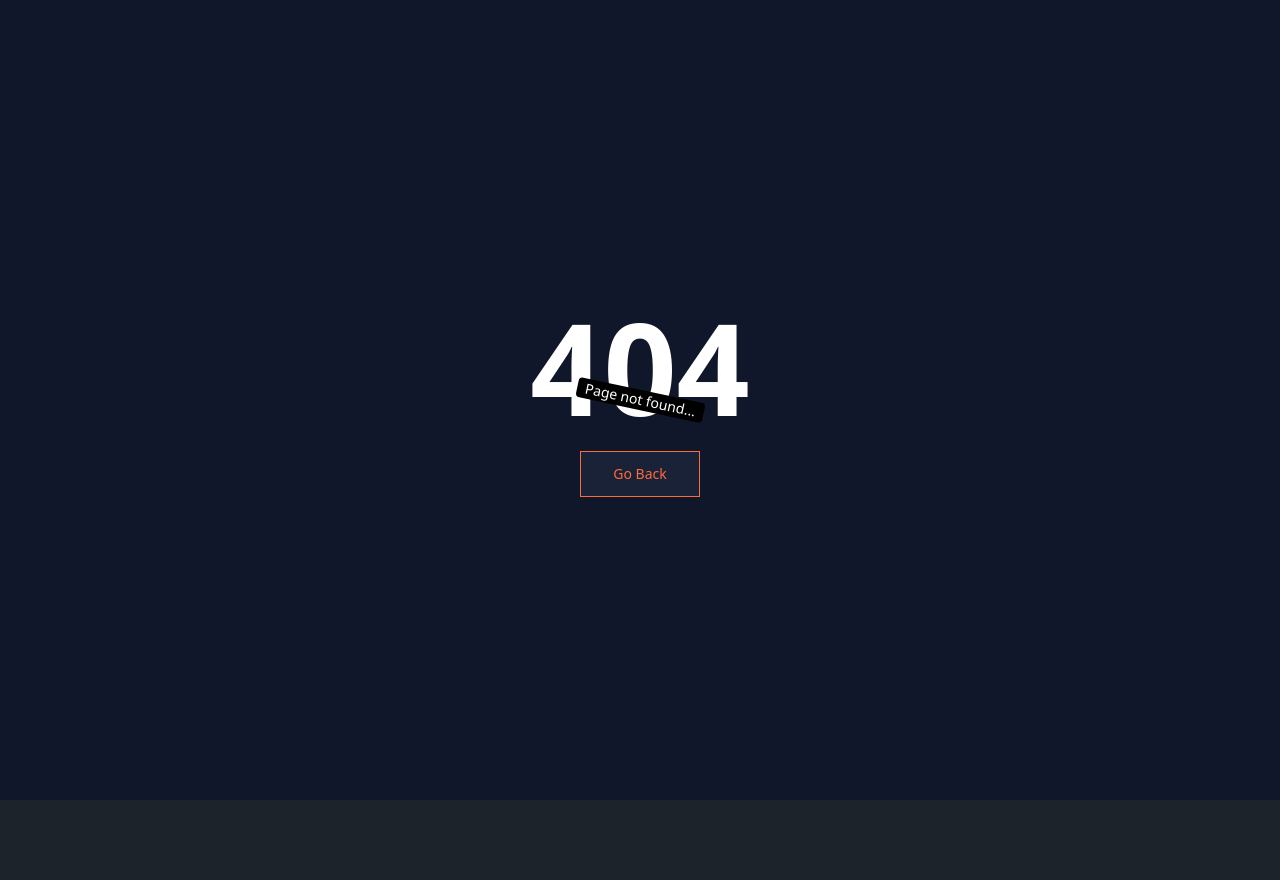
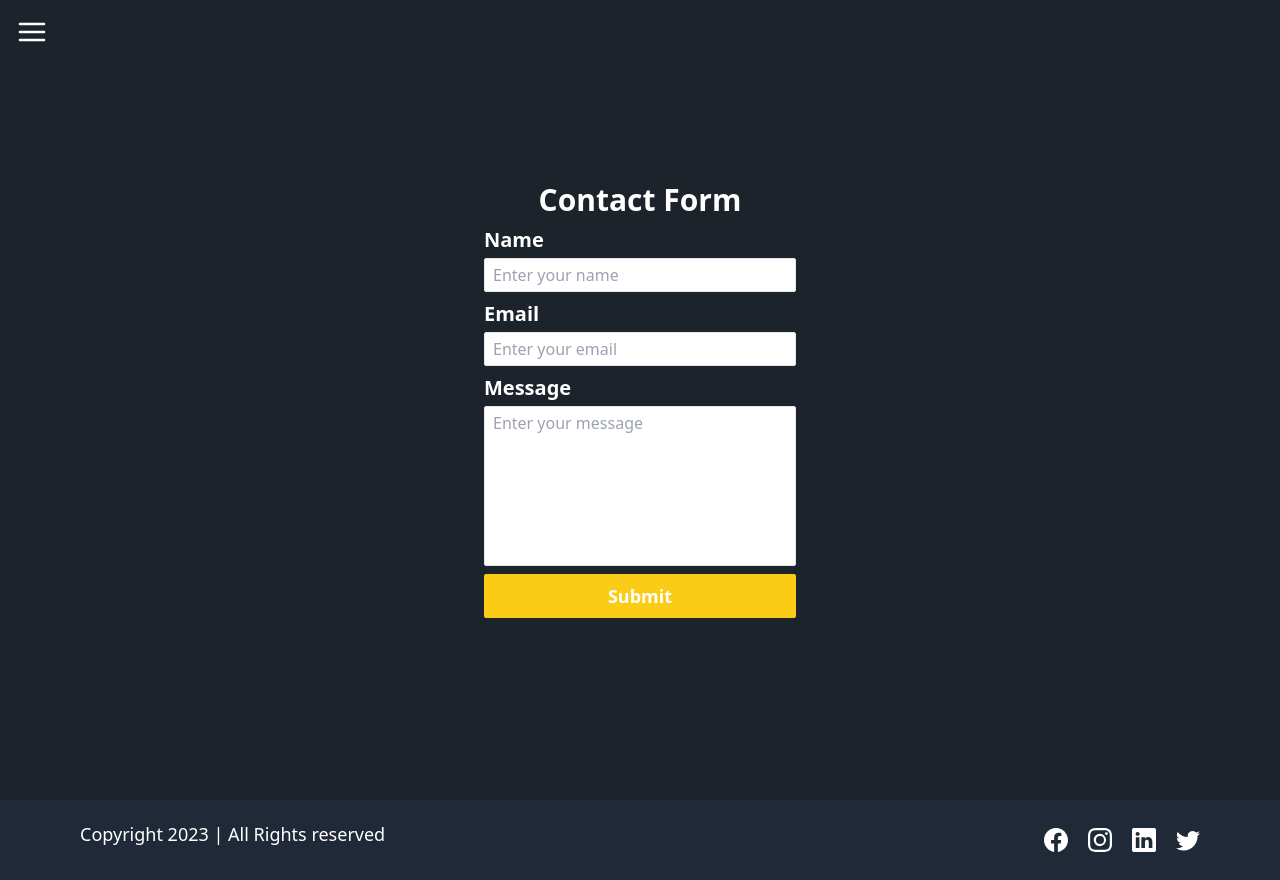
Before and after one commit to AnshuShree2004/LMS-frontend, a React (Vite) app: page /contact in a window 1280 px wide. Before the commit this address had no page. Before the commit the page ends 800 px from the top, so only its background shows below. Built offline with nearby package versions, Linux system fonts and the light colour scheme.

Commit message:
added contact page

```diff
--- a/src/App.jsx
+++ b/src/App.jsx
@@ -4,6 +4,7 @@
 import { Route, Routes } from 'react-router-dom'
 
 import Aboutus from './pages/Aboutus'
+import Contact from './pages/Contact'
 import Home from './pages/Home'
 import NotFound from './pages/NotFound'
 import Signin from './pages/Signin'
@@ -20,6 +21,7 @@
       <Route path='/about' element={<Aboutus />}/>
       <Route path='/signup' element={<Signup />}/>
       <Route path='/signin' element={<Signin />}/>
+      <Route path='/contact' element={<Contact />}/>
       <Route path='*' element={<NotFound />}/>
     </Routes>
 
--- /dev/null
+++ b/src/pages/Contact.jsx
@@ -0,0 +1,110 @@
+import { useState } from "react";
+import toast from "react-hot-toast";
+
+import axiosInstance from "../config/axiosInstance";
+import { isEmail } from "../helper/regexMatcher";
+import HomeLayout from "../layouts/HomeLayout";
+
+function Contact() {
+
+    const [userInput, setUserInput] = useState({
+        name: "",
+        email: "",
+        message: ""
+    })
+
+    function handleInputChange(e) {
+        const {name, value} = e.target;
+        setUserInput({
+            ...userInput,
+            [name]: value
+        })
+    }
+
+    async function onFormSubmit(e)  {
+        e.preventDefault();
+        if(!userInput.email || !userInput.name || !userInput.message) {
+            toast.error("All fields are mandatory");
+            return;
+        }
+        if(!isEmail(userInput.email)) {
+            toast.error("Invalid email provided");
+            return;
+        }
+        try {
+            const response = axiosInstance.post("/contact", userInput);
+            toast.promise(response, {
+                loading: "Submitting your query",
+                success: "Form submitted successfully",
+                error: "Failed to submit the form"
+            });
+            const responseData = await response;
+            console.log(responseData);
+            if(responseData?.data) {
+                setUserInput({
+                    email: "",
+                    name: "",
+                    message: ""
+                })
+            }
+        } catch(error) {
+            toast.error("operation failed....");
+        }
+    }
+    return (
+        <HomeLayout>
+            <div className="flex items-center justify-center h-[100vh]">
+                <form onSubmit={onFormSubmit} noValidate className="flex flex-col items-center justify-center gap-2 p-5 w-[22rem] rounded-md text-white ">
+                    <h1 className="text-3xl font-semibold">Contact Form</h1>
+                    <div className="flex flex-col gap-1 w-full">
+                        <label htmlFor="name" className="text-xl font-semibold">
+                            Name
+                        </label>
+                        <input
+                            id="name"
+                            className="bg-white border px-2 py-1 rounded-sm text-black"
+                            type="text"
+                            placeholder="Enter your name"
+                            name="name"
+                            onChange={handleInputChange}
+                            value={userInput.name}
+                        />
+                    </div>
+                    <div className="flex flex-col gap-1 w-full">
+                        <label htmlFor="email" className="text-xl font-semibold">
+                            Email
+                        </label>
+                        <input
+                            id="email"
+                            className="bg-white border px-2 py-1 rounded-sm text-black"
+                            type="email"
+                            placeholder="Enter your email"
+                            name="email"
+                            onChange={handleInputChange}
+                            value={userInput.email}
+                        />
+                    </div>
+                    <div className="flex flex-col gap-1 w-full">
+                        <label htmlFor="message" className="text-xl font-semibold">
+                            Message
+                        </label>
+                        <textarea
+                            id="message"
+                            className="bg-white border px-2 py-1 rounded-sm resize-none h-40 text-black"
+                            type="text"
+                            placeholder="Enter your message"
+                            name="message"
+                            onChange={handleInputChange}
+                            value={userInput.message}
+                        />
+                    </div>
+                    <button type="submit" className="w-full bg-yellow-400 hover:bg-yellow-500 transition-all ease-in-out duration-300 rounded-sm py-2 font-semibold text-lg cursor-pointer">
+                        Submit
+                    </button>
+                </form>
+            </div>
+        </HomeLayout>
+    )
+}
+
+export default Contact;
--- a/src/pages/Signin.jsx
+++ b/src/pages/Signin.jsx
@@ -5,107 +5,86 @@
 
 import { isEmail } from "../helper/regexMatcher";
 import HomeLayout from "../layouts/HomeLayout";
-import {  login } from "../redux/slices/authSlice";
+import { login } from "../redux/slices/authSlice";
 
 function Signin() {
+
     const navigate = useNavigate();
     const dispatch = useDispatch();
 
     const [signinDetails, setSigninDetails] = useState({
-    email: "",
-    password: "",
+        email: '',
+        password: '',
     });
 
+
     function handleUserInput(e) {
-    const { name, value } = e.target;
-
+        const {name, value} = e.target;
         setSigninDetails({
             ...signinDetails,
-      [name]: value,
-    });
+            [name]: value
+        })
+
     }
 
     async function onFormSubmit(e) {
         e.preventDefault();
         console.log(signinDetails);
-
-    if (!signinDetails.email || !signinDetails.password) {
+        if(!signinDetails.email || !signinDetails.password ) {
             toast.error("Please fill all the details");
             return;
         }
-
-    if (!isEmail(signinDetails.email)) {
+        if(!isEmail(signinDetails.email)) {
             toast.error("Invalid email provided");
             return;
         }
 
-
         const response = await dispatch(login(signinDetails));
         console.log(response);
-
-    if (response?.payload?.data) {
+        if(response?.data) {
             navigate("/");
         }
-
         setSigninDetails({
-      email: "",
-      password: "",
+            email: '',
+            password: '',
         });
     }
 
     return (
         <HomeLayout>
             <div className="flex overflow-x-auto items-center justify-center h-[100vh]">
-        <form
-          onSubmit={onFormSubmit}
-          noValidate
-          className="flex flex-col justify-center items-center gap-3 rounded-lg text-white w-35 p-4 "
-        >
+                <form onSubmit={onFormSubmit} noValidate className="flex flex-col justify-center gap-3 rounded-lg p-4 text-white w-35">
                     <h1 className="text-2xl text-center font-bold">Login Page</h1>
 
                     <div className="flex flex-col gap-1">
-            <label htmlFor="email" className="font-semibold">
-              {" "}
-              Email
-            </label>
+                        <label htmlFor="email" className="font-semibold">Email</label>
                         <input
-              type="email"
+                            onChange={handleUserInput}
                             value={signinDetails.email}
+                            required
+                            type="text"
+                            name="email"
+                            className="bg-transparent px-2 py-1 border"
+                            placeholder="enter your Email..."
+                            id="email" />
+                    </div>
+                    <div className="flex flex-col gap-1">
+                        <label htmlFor="password" className="font-semibold">Password</label>
+                        <input
+                            required
                             onChange={handleUserInput}
-              name="email"
-              id="email"
-              placeholder="Enter your email..."
-              className="background-transparent px-2 py-1 border"
-              required
-            />
-          </div>
-
-          <div className="flex flex-col gap-1">
-            <label htmlFor="password" className="font-semibold">
-              {" "}
-              Pasword
-            </label>
-            <input
+                            value={signinDetails.password}
                             type="password"
                             name="password"
-              value={signinDetails.password}
-              onChange={handleUserInput}
-              id="password"
-              placeholder="Enter your password..."
-              className="background-transparent px-2 py-1 border"
-              required
-            />
+                            className="bg-transparent px-2 py-1 border"
+                            placeholder="enter your Password..."
+                            id="password" />
                     </div>
-
-          <button className="mt-2 bg-yellow-800 hover:bg-yellow-500 transition-all ease-in-out duration-300 cursor-pointer py-2 px-[70px] font-semibold text-lg">
+                    <button className="mt-2 bg-yellow-800 hover:bg-yellow-500 transition-all ease-in-out duration-300 cursor-pointer py-2 font-semibold text-lg">
                         Sign In
                     </button>
-          <p>
-            Donot have an account ?
-            <Link to="/signup" className="cursor-pointer text-blue-700">
-              {" "}
-              Signup
-            </Link>
+                    <p className="text-center">
+                            Donot have an account ? <Link to="/signup" className="cusror-pointer text-accent">Login</Link>
                     </p>
                 </form>
             </div>
```
Lines whose indentation alone changed are shown as unchanged.
